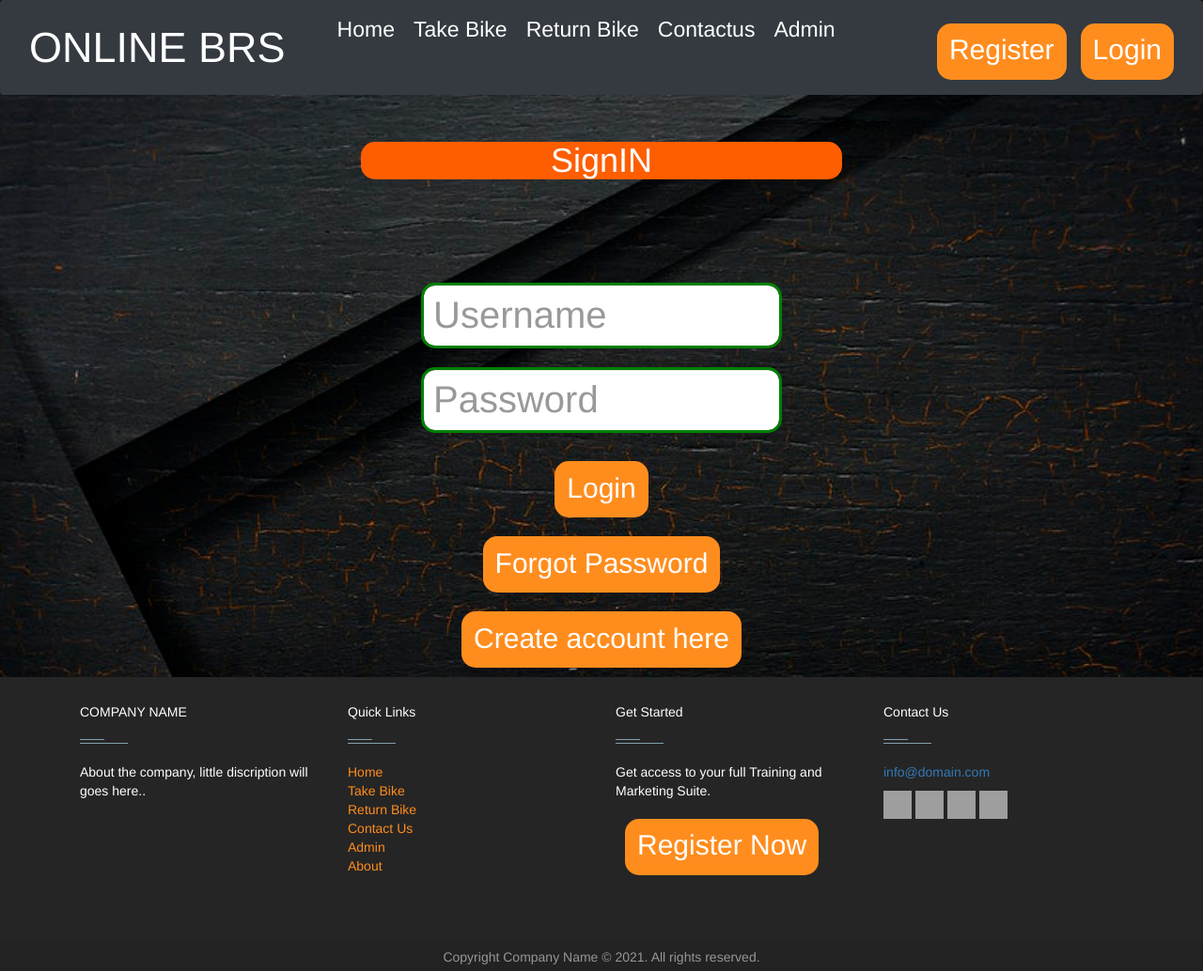
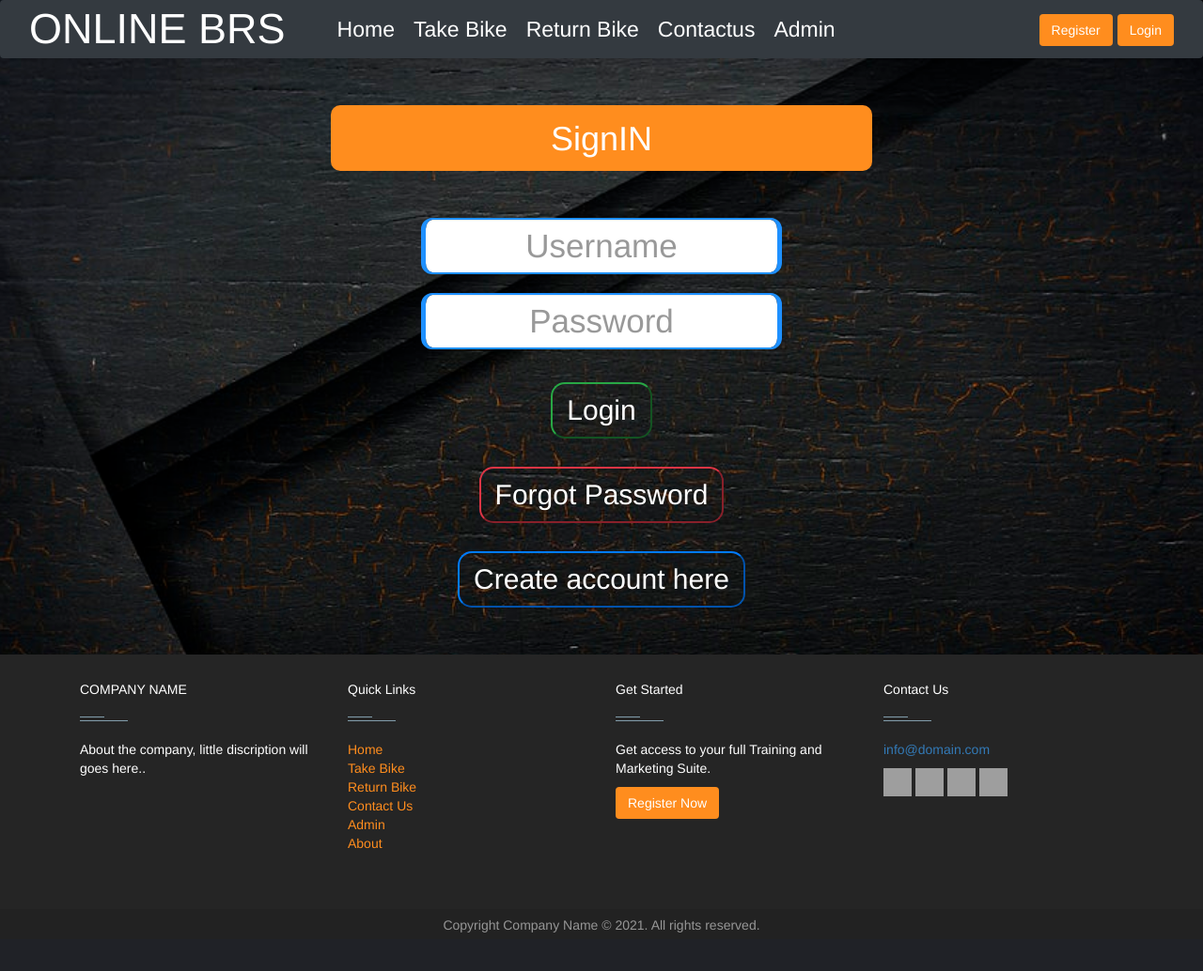
Before and after one commit to Stapan17/Bike-Rental-Management-System, a Django app: page /login/ in a window 1280 px wide. Shown: the whole page at 94% size. After the commit the page ends 993 px from the top, so only its background shows below. Run offline with Django 3.2, Linux system fonts and the light colour scheme; some libraries are stand-ins or nearby versions; grey boxes are pictures that could not be loaded.

Commit message:
register, login designed

```diff
--- a/appBRS/views.py
+++ b/appBRS/views.py
@@ -1,5 +1,5 @@
 from django.shortcuts import render, redirect
-from .models import userInfo, User, Station, Bike, Employee, contactUS
+from .models import userInfo, User, Station, Bike, Employee, contactUS, Rent
 from .forms import userForm, userInfoForm
 from django.contrib.auth import authenticate, login, logout
 from django.http import HttpResponse
@@ -87,7 +87,17 @@ def take_bike(request):
     stations = Station.objects.all()
     bikes = Bike.objects.filter(bike_available="Available")
     bikes_filter = bike_filter(request.GET, queryset=bikes)
-    context = {'stations': stations, 'bikes': bikes, 'filter': bikes_filter}
+    bikes_rents = []
+    for i in bikes_filter.qs:
+        current_bike_rent = Rent.objects.get(bike_rent=i.bike_number)
+        bikes_rents.append(current_bike_rent)
+    fin_ans = zip(bikes_rents, bikes_filter.qs)
+    fin_ans = list(fin_ans)
+    # for (k1, k2) in fin_ans:
+    #     print(k1.hourly_rent)
+    #     print(k2.bike_number)
+    context = {'stations': stations, 'bikes': bikes,
+               'filter': bikes_filter, 'bikes_rents': bikes_rents, 'fin_ans': fin_ans}
 
     if request.method == "POST":
         name = request.POST.get('name')
--- a/templates/admin.html
+++ b/templates/admin.html
@@ -157,7 +157,7 @@
 <div class="row">
   <div class="column">
     <div class="card" style="width: 400px;">
-      <img class="image" src="../../static/tapan.png" alt="tapan" style="width: 100%" />
+      <img class="image" src="../../static/user1.png" alt="tapan" style="width: 100%" />
       <h1>Shubham Vora</h1>
       <p class="title">B-Tech IT</p>
       <p class="inst">IIIT Vadodara</p>
@@ -173,7 +173,7 @@
   <!-- <div clas="column"></div> -->
   <div clas="column">
     <div class="card" style="width: 400px;">
-      <img class="image" src="../../static/mohit.png" alt="mohit" />
+      <img class="image" src="../../static/user1.png" alt="mohit" />
       <h1>Yash Makawana</h1>
       <p class="title">B-Tech IT</p>
       <p class="inst">IIIT Vadodara</p>
--- a/templates/user/login.html
+++ b/templates/user/login.html
@@ -18,36 +18,40 @@
 
     .headered {
         color: white;
-        background-color: rgb(255, 94, 0);
-        width: 40%;
+        background-color: #ff8d1e;
+        height: 70px;
+        width: 45%;
         text-align: center;
-        border-radius: 15px;
-        margin-top: 50px;
+        border-radius: 10px;
+        margin: 50px 0;
+        padding-top: 16px;
     }
 
-    .btn {
+    .btn1 {
         height: 60px;
         font-size: 30px;
         width: auto;
         color: white;
         border-radius: 15px;
-        margin: 10px;
+        margin: 15px;
+        padding: 0 15px;
     }
 
-    .login {
-        margin-top: 110px;
+    .inlogin {
+        margin-top: 10px;
     }
 
     .form-control {
         width: 30%;
         margin: 20px;
         padding: 10px;
-        height: 70px;
-        font-size: 40px;
-        border-radius: 15px;
+        height: 60px;
+        font-size: 35px;
+        border-radius: 12px;
         border-style: solid;
-        border-width: 3px 3px;
-        border-color: green;
+        border-width: 2px 5px;
+        border-color: #1E90FF;
+        text-align: center;
     }
 
     .txt {
@@ -64,21 +68,23 @@
         {% csrf_token %}
         <div class="login">
 
-            <input type="text" class="form-control" name="username" value="" id="floatingInput" placeholder="Username">
+            <input type="text" class="form-control" name="username" value="" id="floatingInput" placeholder="Username"
+                required>
 
 
             <input type="password" class="form-control" name="password" value="" id="floatingPassword"
-                placeholder="Password">
+                placeholder="Password" required>
 
 
-            <button type="submit" class="btn btn-outline-success" value="">Login</button>
+            <button type="submit" class="btn1 btn-outline-success" value="">Login</button>
         </div>
 
     </form>
 
-    <a href="{% url 'reset_password' %}"><button type="submit" class="btn btn-outline-danger" value="">Forgot
+    <a href="{% url 'reset_password' %}"><button type="submit" class="btn1 btn-outline-danger" value="">Forgot
             Password</button></a><br />
-    <a href="{% url 'register_user' %}"><button type="submit" class="btn btn-outline-primary" value="">Create account
+    <a href="{% url 'register_user' %}"><button type="submit" class="btn1 btn-outline-primary"
+            style="margin-bottom: 50px;" value="">Create account
             here</button></a> <br>
 </center>
 
```
Also changed, not shown: templates/bike/take_bike.html (+9 -0 lines), templates/user/register.html (+19 -15 lines), static/mohit.png (added), static/tapan.png (added), static/user1.png (added), static/user2.jpeg (added).
